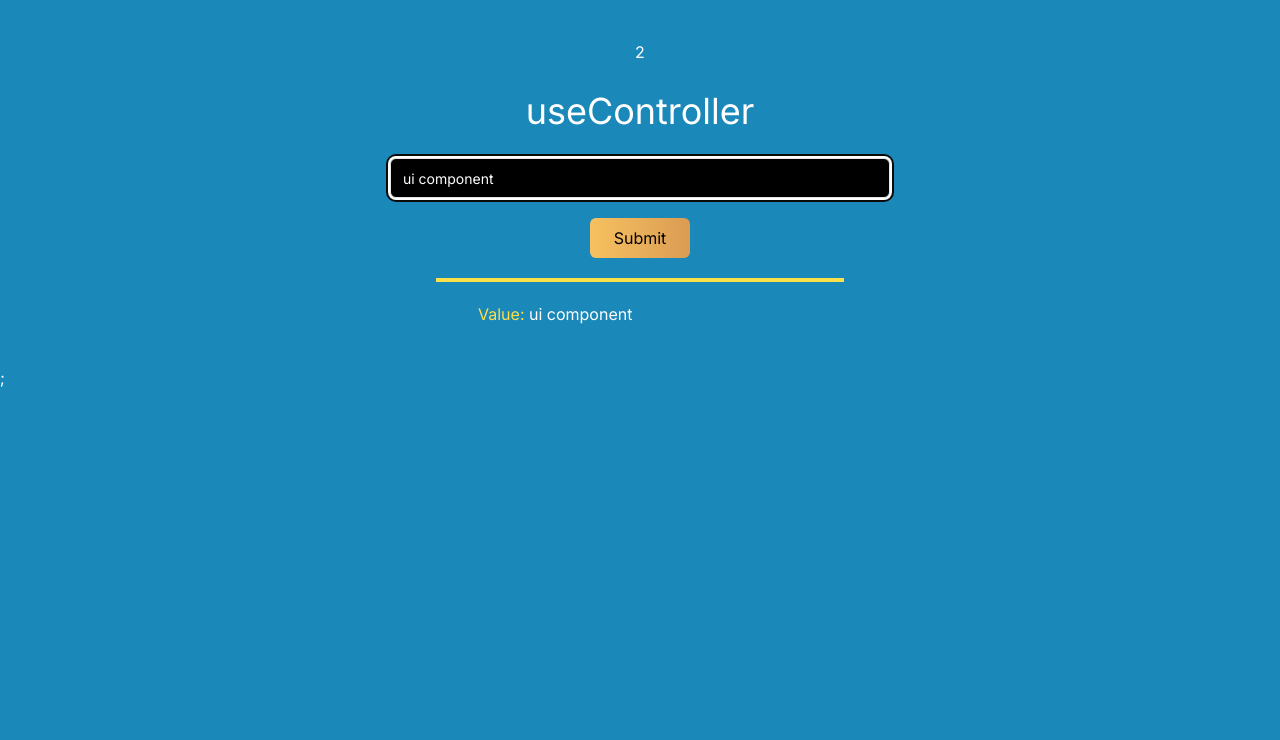
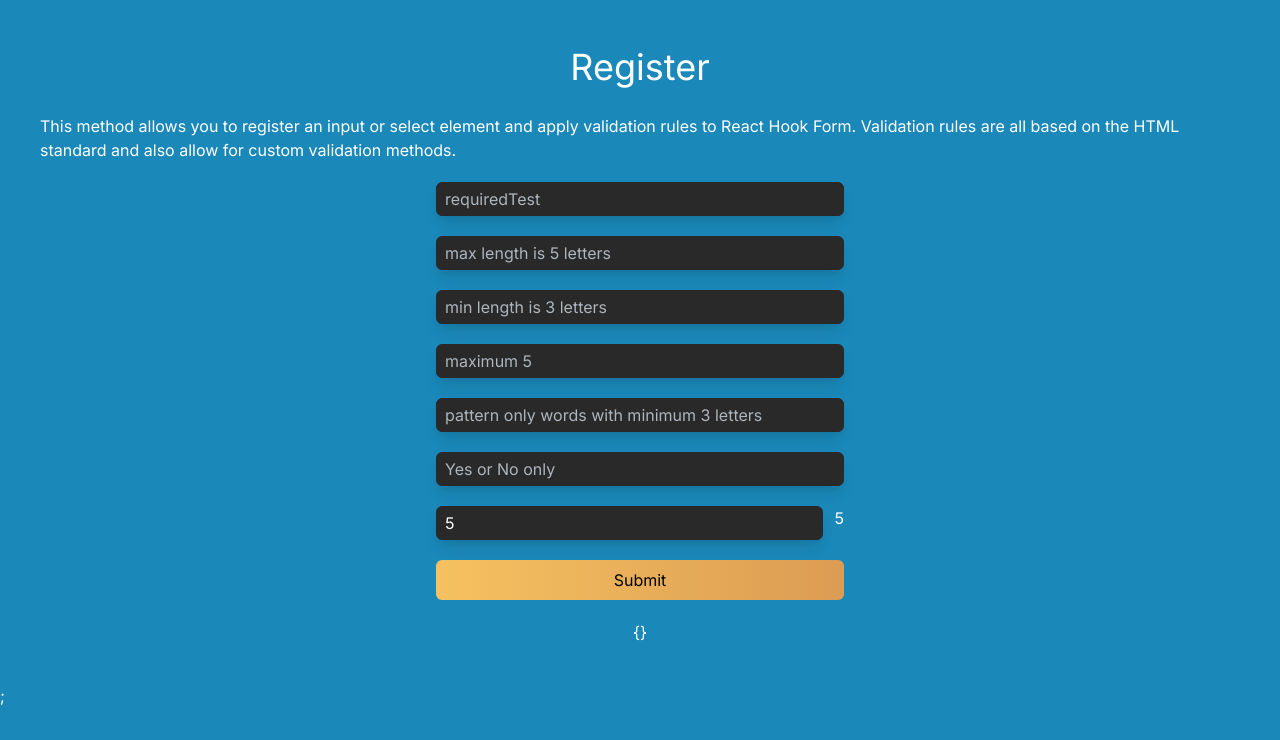
Before and after one commit to highhack/react-hook-form-tutorial, a Next.js app: page / in a window 1280 px wide. Shown: the top 740 px of the page. Built offline with nearby package versions, Linux system fonts and the light colour scheme.

Commit message:
commit 6

```diff
--- a/src/app/components/FormExample4.tsx
+++ b/src/app/components/FormExample4.tsx
@@ -1,6 +1,6 @@
 import { Input } from "@/components/ui/input";
 import React, { useState } from "react";
-import { useForm, useController } from "react-hook-form";
+import { useForm, useController, Controller } from "react-hook-form";
 import { FormFields } from "../page";
 import { RerenderCounter } from "./RerenderCounter";
 import { on } from "events";
@@ -11,6 +11,7 @@ type PropsType = {
 };
 
 export const FormExample4 = ({ title }: PropsType) => {
+  const [value, setValue] = useState("");
   const { control, handleSubmit } = useForm<FormFields>();
   const { field, fieldState } = useController({
     name: "shadecnemail",
@@ -27,11 +28,10 @@ export const FormExample4 = ({ title }: PropsType) => {
 
   const onSubmit = (data: any) => {
     console.log(data);
+    setValue(data?.shadecnemail);
   };
 
   console.log("field", field);
-
-  const [value, setValue] = useState(field.value);
 
   return (
     <form
@@ -51,6 +51,21 @@ export const FormExample4 = ({ title }: PropsType) => {
       {fieldState.error && (
         <p className="text-red-500"> {fieldState?.error?.message}</p>
       )}
+
+      {/* <Controller
+        control={control}
+        name="shadecnemail"
+        render={({ field: { onChange, onBlur, value, ref } }) => (
+          <Input
+            onChange={onChange} // send value to hook form
+            onBlur={onBlur} // notify when input is touched/blur
+            placeholder="Enter your email" // Adding placeholder
+            autoFocus // Autofocus the input
+            disabled={false} // Allowing to disable the input
+            className="w-[500px] bg-black" // Adding custom class name
+          />
+        )}
+      /> */}
       <button type="submit">Submit</button>
 
       <Line />
--- a/src/app/page.tsx
+++ b/src/app/page.tsx
@@ -38,14 +38,14 @@ export type FormFields = {
 export default function Home() {
   return (
     <>
-      {/* <FormExample title="Register" />; */}
+      <FormExample title="Register" />;
       {/* <FormExample1 title="Unregister" />; */}
       {/* <FormExample2 title="FormState" />; */}
       {/* <FormExample21 title="watch and useWatch:" />; */}
       {/* <FormExample22 title="reset and resetField:" />; */}
       {/* <FormExample23 title="setError and clearErrors:" />; */}
       {/* <FormExample3 title="useFieldArray" />; */}
-      <FormExample4 title="useController" />;
+      {/* <FormExample4 title="useController" />; */}
       {/* <FormExample5 title="useFormContext" />; */}
       {/* <FormExample6 title="Zod Validation" />; */}
       {/* <FormExample7 title="useForm Mode" /> */}
```
